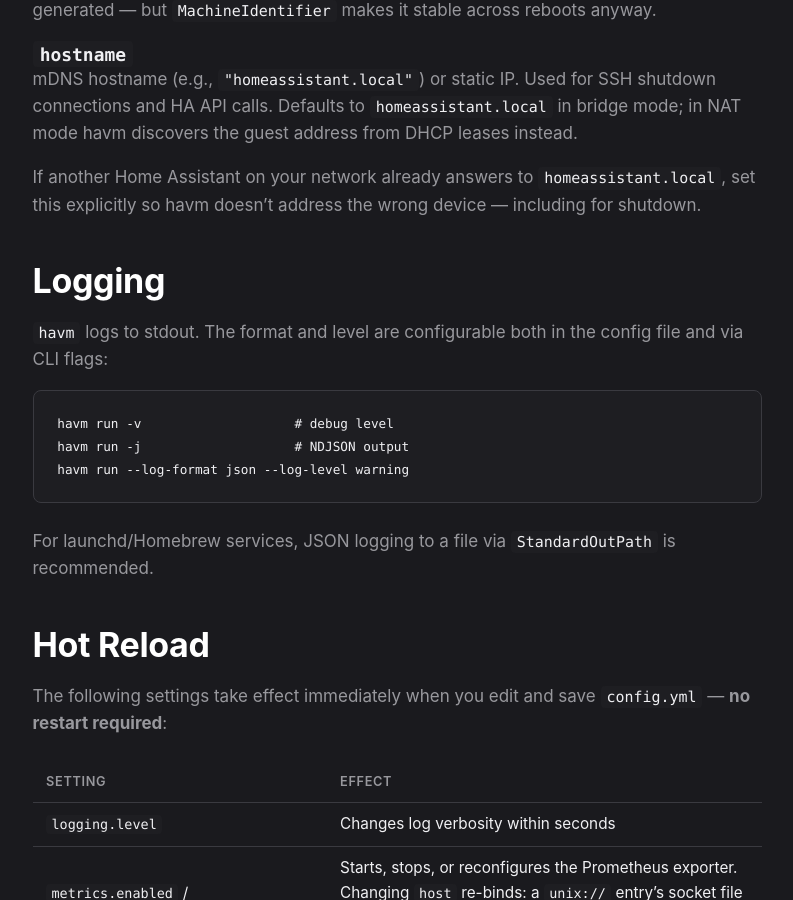
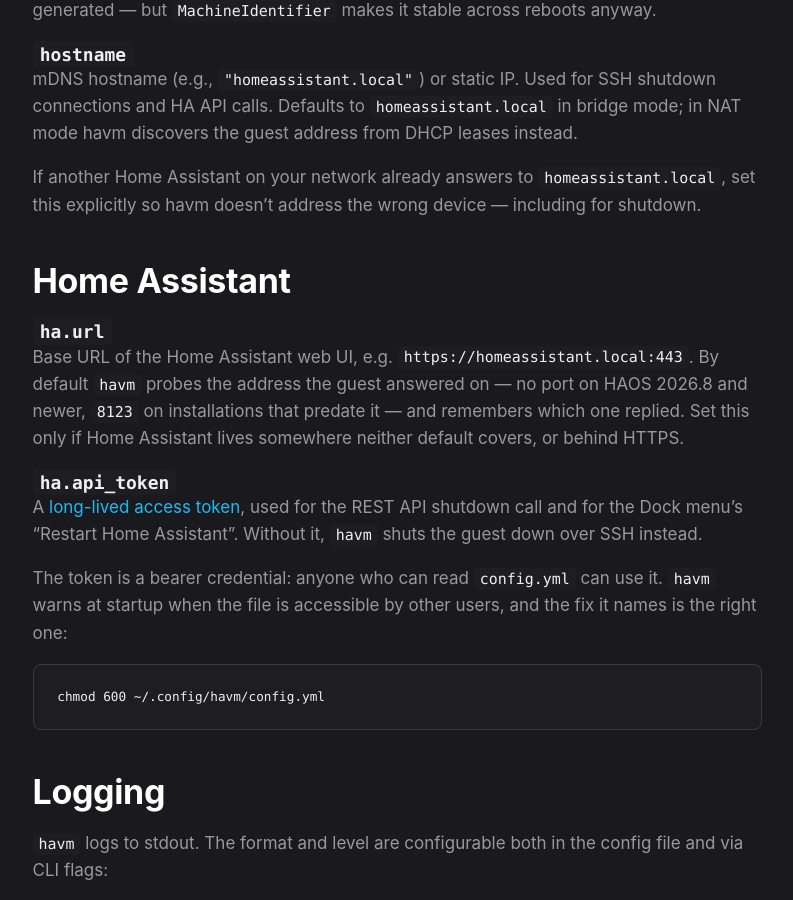
Before and after one commit to IngmarStein/havm, a Jekyll site: the page built from docs/configuration.md, in a window 1280 px wide and 900 px high, scrolled down 2313 px. Shown: the whole window, without its empty margins (243-1036 px from the left). Built offline with Jekyll 4.4.1, drawn with Linux system fonts in a browser that asks for light colours.

Commit message:
docs: correct the Matter claim and document what shipped
The Docker column read as a straight win on resources. Home Assistant's
Matter integration names Home Assistant OS with the Matter Server app as
the supported path and calls a standalone Matter Server container
unsupported, so a home built on Matter or Thread is not that case. Said
so under the table, with the source.

The Snapshots row claimed "Planned (APFS snapshots)", which was never
going to happen: a disk snapshot means stopping the guest, and Home
Assistant's own backups are the right layer. The row is gone rather than
corrected — it compared a GUI feature against a headless service.

Also documented what landed this week: the two readiness gauges (and why
/health is liveness, not readiness), the one-process-per-data-directory
lock, the `ha` section with the token's file permissions, and why the
shutdown SSH does not verify host keys.

````diff
--- a/docs/configuration.md
+++ b/docs/configuration.md
@@ -113,6 +113,30 @@ If another Home Assistant on your network already answers to
 `homeassistant.local`, set this explicitly so havm doesn't address the wrong
 device — including for shutdown.
 
+## Home Assistant
+
+### `ha.url`
+Base URL of the Home Assistant web UI, e.g. `https://homeassistant.local:443`.
+By default `havm` probes the address the guest answered on — no port on HAOS
+2026.8 and newer, `8123` on installations that predate it — and remembers which
+one replied. Set this only if Home Assistant lives somewhere neither default
+covers, or behind HTTPS.
+
+### `ha.api_token`
+A [long-lived access token][token], used for the REST API shutdown call and for
+the Dock menu's "Restart Home Assistant". Without it, `havm` shuts the guest
+down over SSH instead.
+
+The token is a bearer credential: anyone who can read `config.yml` can use it.
+`havm` warns at startup when the file is accessible by other users, and the fix
+it names is the right one:
+
+```bash
+chmod 600 ~/.config/havm/config.yml
+```
+
+[token]: https://www.home-assistant.io/docs/authentication/#your-account-profile
+
 ## Logging
 
 `havm` logs to stdout. The format and level are configurable both in the
````
Also changed, not shown: docs/commands.md (+3 -3 lines), docs/getting-started.md (+7 -0 lines), docs/metrics.md (+23 -0 lines), docs/ssh-shutdown.md (+7 -0 lines), README.md.
